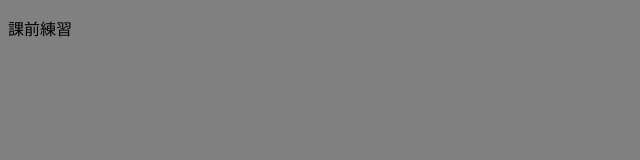
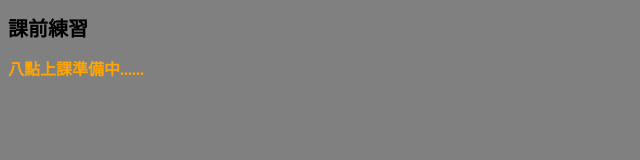
Before and after one commit to HypnosV/HexGitProject, a plain HTML site: page index.html in a window 1280 px wide. Shown: the whole page, without its empty margins (0-640 px from the left). Drawn offline with Linux system fonts and the light colour scheme.

Commit message:
update html and css file

```diff
--- a/all.css
+++ b/all.css
@@ -1,3 +1,12 @@
 body {
     background-color: gray;
 }
+
+h1 {
+    font-size: 20px;
+}
+
+h2 {
+    font-size: 16px;
+    color:orange;
+}
--- a/index.html
+++ b/index.html
@@ -7,6 +7,7 @@
     <link rel="stylesheet" href="all.css">
 </head>
 <body>
-    <p>課前練習</p>
+    <h1>課前練習</h1>
+    <h2>八點上課準備中......</h2>
 </body>
 </html>
```
